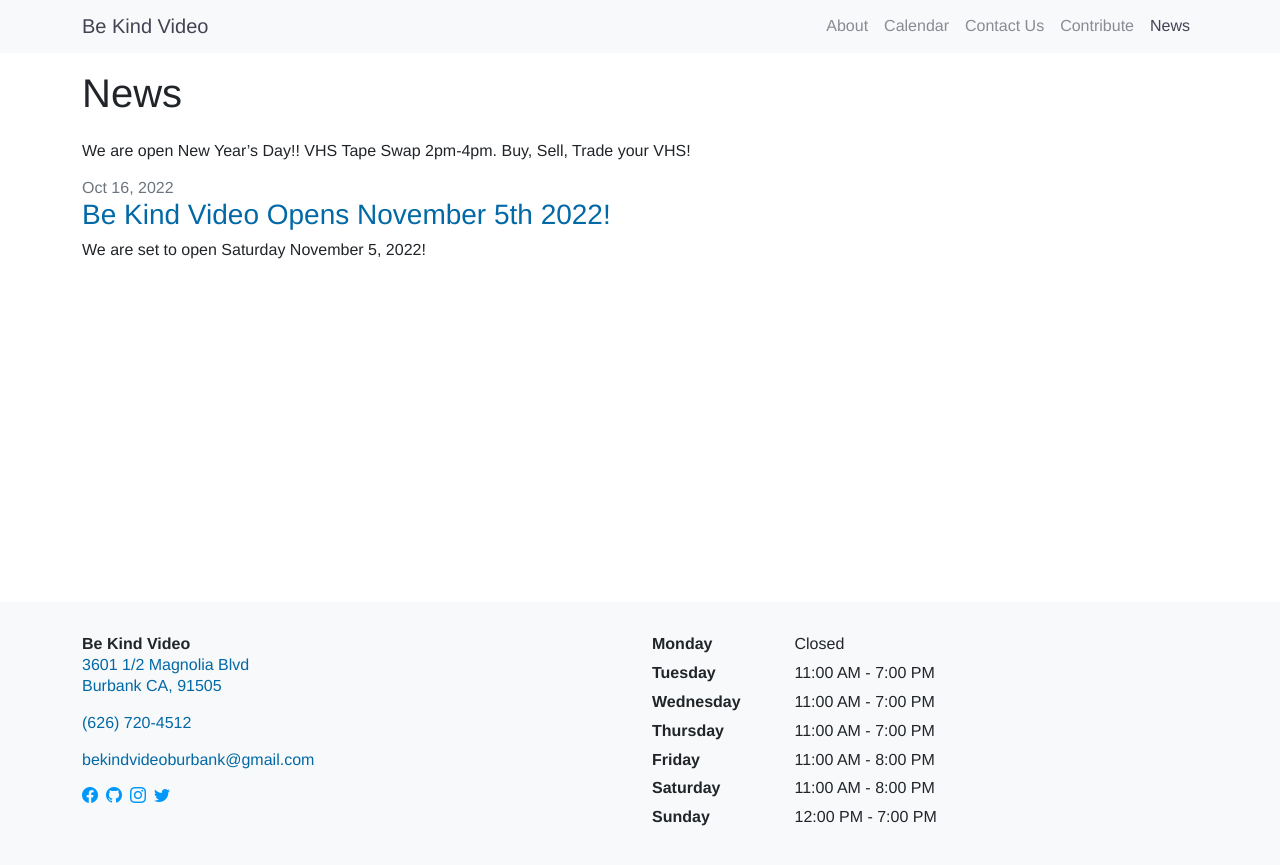
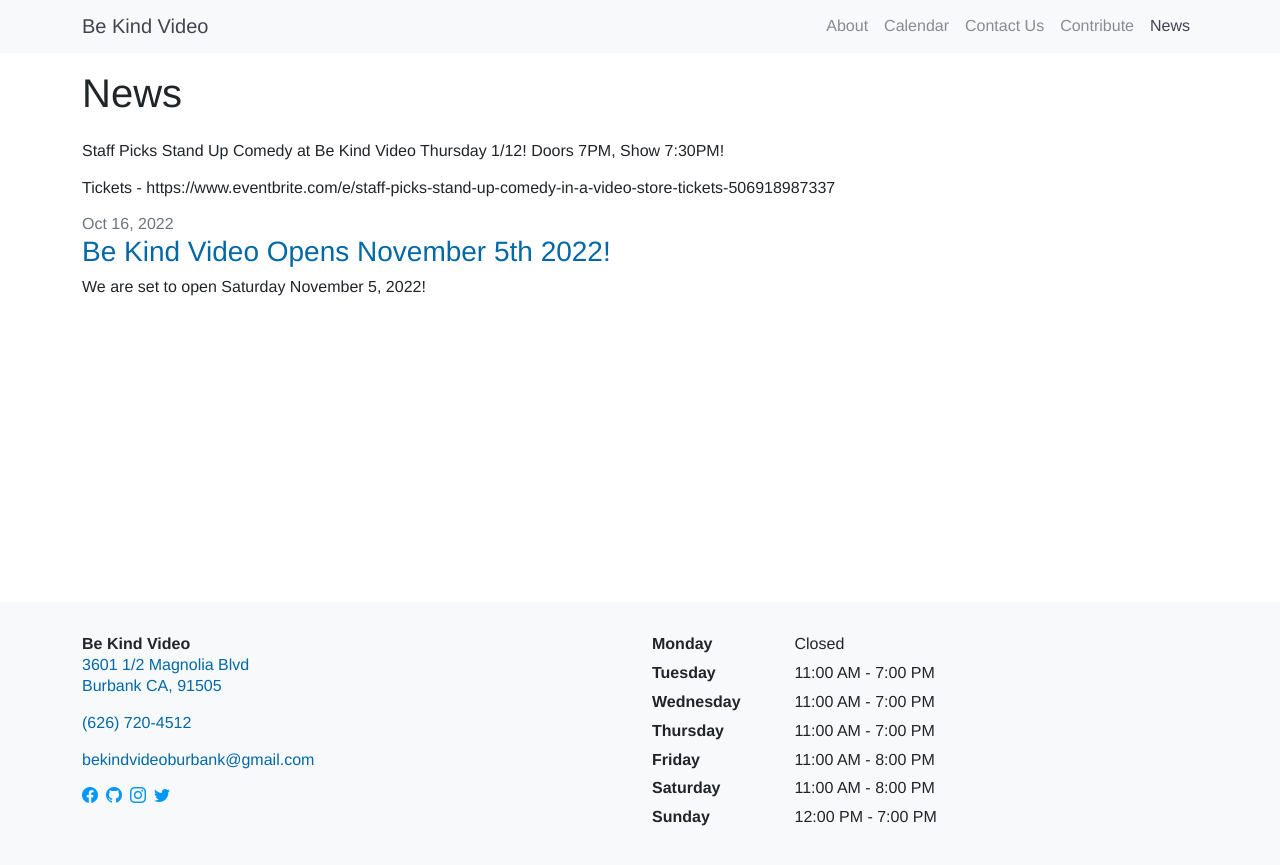
Before and after one commit to arenoir/be-kind-video, a Jekyll site: the page built from news.markdown, in a window 1280 px wide. Shown: the top 865 px of the page. Built offline with Jekyll 4.4.1, drawn with Linux system fonts in a browser that asks for light colours.

Commit message:
Update news.markdown
Added Comedy Show info.

```diff
--- a/news.markdown
+++ b/news.markdown
@@ -3,4 +3,6 @@
 title: News
 permalink: /news/
 ---
-We are open New Year's Day!! VHS Tape Swap 2pm-4pm. Buy, Sell, Trade your VHS!
+Staff Picks Stand Up Comedy at Be Kind Video Thursday 1/12! Doors 7PM, Show 7:30PM!
+
+Tickets - https://www.eventbrite.com/e/staff-picks-stand-up-comedy-in-a-video-store-tickets-506918987337
```
